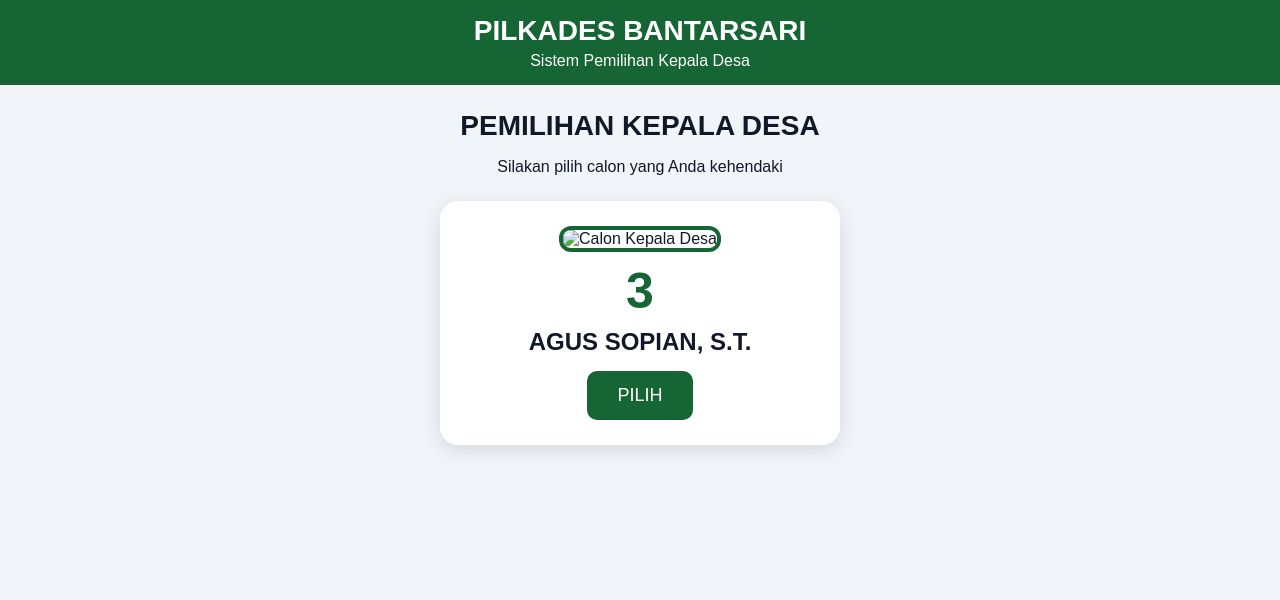
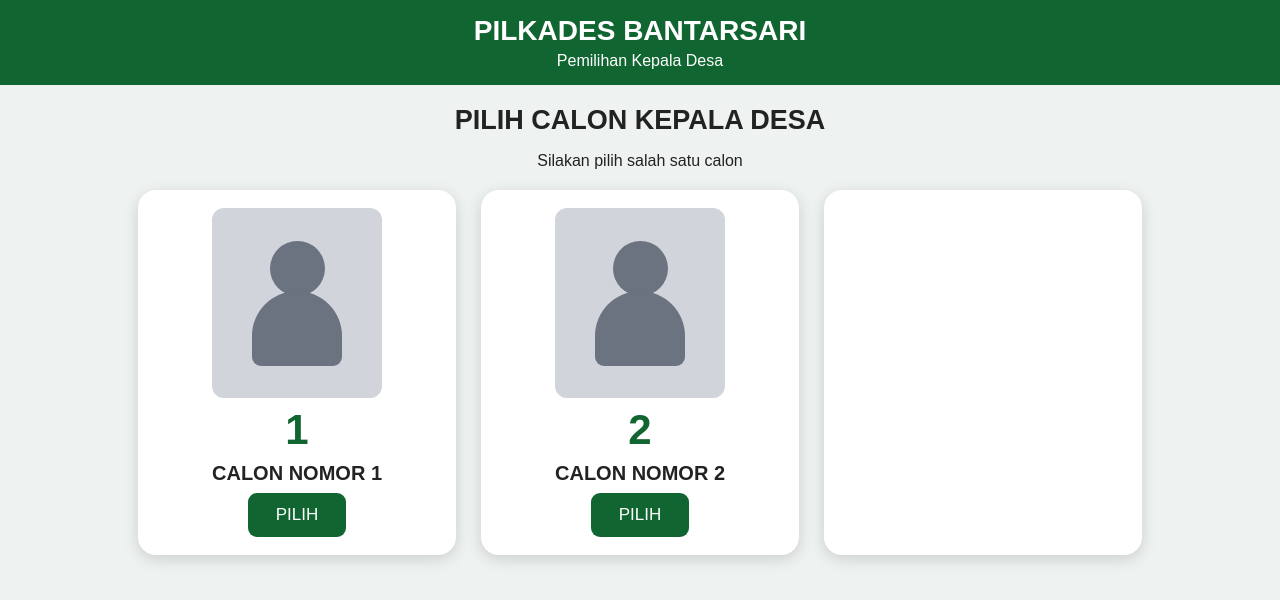
Before and after one commit to agussopian87-droid/Bantarsari03, a plain HTML site: page index.html in a window 1280 px wide. Drawn offline with Linux system fonts and the light colour scheme.

Commit message:
index v5.html

```diff
--- a/index.html
+++ b/index.html
@@ -13,15 +13,15 @@
 body {
     margin: 0;
     font-family: Arial, sans-serif;
-    background: #f1f5f9;
-    color: #111827;
+    background: #eef2f1;
+    color: #222;
 }
 
 .header {
-    background: #166534;
+    background: #116530;
     color: white;
-    padding: 15px 25px;
     text-align: center;
+    padding: 15px;
 }
 
 .header h1 {
@@ -34,72 +34,119 @@ body {
 }
 
 .container {
-    max-width: 900px;
+    padding: 20px;
+    max-width: 1100px;
     margin: auto;
-    padding: 25px;
 }
 
-.title {
+.judul {
     text-align: center;
-    margin-bottom: 25px;
+    margin-bottom: 20px;
 }
 
-.title h2 {
+.judul h2 {
     margin: 0;
-    font-size: 28px;
+    font-size: 27px;
 }
 
-.candidate {
+.calon-container {
+    display: flex;
+    justify-content: center;
+    gap: 25px;
+}
+
+.calon {
+    width: 30%;
+    min-width: 220px;
     background: white;
     border-radius: 18px;
-    padding: 25px;
-    max-width: 400px;
-    margin: auto;
+    padding: 18px;
     text-align: center;
-    box-shadow: 0 5px 20px rgba(0,0,0,0.12);
+    box-shadow: 0 4px 15px rgba(0,0,0,.15);
     cursor: pointer;
+    transition: .2s;
 }
 
-.candidate:hover {
-    transform: scale(1.02);
+.calon:hover {
+    transform: scale(1.03);
 }
 
-.photo {
-    width: 220px;
-    height: 260px;
+.foto {
+    width: 170px;
+    height: 190px;
     object-fit: cover;
     border-radius: 12px;
-    border: 4px solid #166534;
+    border: 3px solid #116530;
 }
 
-.number {
-    font-size: 50px;
-    font-weight: bold;
-    color: #166534;
-    margin-top: 10px;
+/* SILUET */
+.siluet {
+    width: 170px;
+    height: 190px;
+    border-radius: 12px;
+    background: #d1d5db;
+    display: flex;
+    justify-content: center;
+    align-items: center;
+    margin: auto;
 }
 
-.name {
-    font-size: 24px;
-    font-weight: bold;
-    margin: 8px 0 15px;
+.siluet-icon {
+    width: 90px;
+    height: 125px;
+    position: relative;
 }
 
-.button {
-    background: #166534;
-    color: white;
-    border: none;
-    padding: 14px 30px;
-    border-radius: 10px;
-    font-size: 18px;
-    cursor: pointer;
+.siluet-icon::before {
+    content: "";
+    position: absolute;
+    width: 55px;
+    height: 55px;
+    background: #6b7280;
+    border-radius: 50%;
+    top: 0;
+    left: 18px;
 }
 
+.siluet-icon::after {
+    content: "";
+    position: absolute;
+    width: 90px;
+    height: 75px;
+    background: #6b7280;
+    border-radius: 50px 50px 10px 10px;
+    bottom: 0;
+    left: 0;
+}
+
+.nomor {
+    font-size: 42px;
+    font-weight: bold;
+    color: #116530;
+    margin-top: 8px;
+}
+
+.nama {
+    font-size: 20px;
+    font-weight: bold;
+    margin: 8px;
+}
+
+.pilih {
+    background: #116530;
+    color: white;
+    border: 0;
+    padding: 12px 28px;
+    border-radius: 9px;
+    font-size: 17px;
+}
+
+/* MODAL */
 .modal {
     display: none;
     position: fixed;
     inset: 0;
-    background: rgba(0,0,0,0.65);
+    background: rgba(0,0,0,.65);
     justify-content: center;
     align-items: center;
     padding: 20px;
@@ -107,10 +154,10 @@ body {
 
 .modal-box {
     background: white;
+    width: 100%;
+    max-width: 430px;
     padding: 30px;
     border-radius: 18px;
-    max-width: 450px;
-    width: 100%;
     text-align: center;
 }
 
@@ -118,7 +165,7 @@ body {
     margin-top: 0;
 }
 
-.btn-row {
+.btn-container {
     display: flex;
     gap: 12px;
     justify-content: center;
@@ -126,44 +173,55 @@ body {
 }
 
 .btn {
+    border: 0;
     padding: 13px 22px;
     border-radius: 9px;
-    border: none;
     font-size: 16px;
-    cursor: pointer;
 }
 
-.repeat {
-    background: #e5e7eb;
+.ulangi {
+    background: #ddd;
 }
 
-.confirm {
-    background: #166534;
+.ya {
+    background: #116530;
     color: white;
 }
 
-.success {
-    color: #166534;
+.berhasil {
+    color: #116530;
     font-size: 22px;
     font-weight: bold;
 }
 
+/* MODE PORTRAIT */
 @media (orientation: portrait) {
-    .landscape-warning {
+
+    .portrait-warning {
         display: flex;
+    }
+
+    .calon-container {
+        flex-direction: column;
+        align-items: center;
+    }
+
+    .calon {
+        width: 90%;
     }
 }
 
 @media (orientation: landscape) {
-    .landscape-warning {
+    .portrait-warning {
         display: none;
     }
 }
 
-.landscape-warning {
+.portrait-warning {
+    display: none;
     position: fixed;
+    z-index: 9999;
     inset: 0;
-    z-index: 9999;
     background: #111827;
     color: white;
     align-items: center;
@@ -184,150 +242,74 @@ body {
 
 <body>
 
-<div class="landscape-warning">
+<!-- PERINGATAN HP HARUS LANDSCAPE -->
+<div class="portrait-warning">
     <div class="warning-box">
-        <h2>Silakan Putar HP</h2>
+        <h2>PUTAR HP ANDA</h2>
         <p>
-            Sistem pemilihan dirancang menggunakan posisi
-            layar <b>LANDSCAPE</b>.
+            Sistem pemilihan menggunakan posisi
+            <b>LANDSCAPE</b>.
         </p>
-        <p>Putar HP Anda ke posisi mendatar.</p>
+        <p>Silakan putar HP ke posisi mendatar.</p>
     </div>
 </div>
 
-<div class="header">
+<header class="header">
     <h1>PILKADES BANTARSARI</h1>
-    <p>Sistem Pemilihan Kepala Desa</p>
-</div>
+    <p>Pemilihan Kepala Desa</p>
+</header>
 
 <div class="container">
 
-    <div class="title">
-        <h2>PEMILIHAN KEPALA DESA</h2>
-        <p>Silakan pilih calon yang Anda kehendaki</p>
+    <div class="judul">
+        <h2>PILIH CALON KEPALA DESA</h2>
+        <p>Silakan pilih salah satu calon</p>
     </div>
 
-    <div class="candidate" onclick="openConfirm()">
+    <div class="calon-container">
 
-        <!-- FOTO CALON -->
-        <img
-            src="file_00000000fb90820b81ffa0bf95981807.png"
-            class="photo"
-            alt="Calon Kepala Desa">
+        <!-- CALON 1 -->
+        <div class="calon" onclick="pilihCalon(1, 'CALON NOMOR 1')">
 
-        <div class="number">3</div>
+            <div class="siluet">
+                <div class="siluet-icon"></div>
+            </div>
 
-        <div class="name">
-            AGUS SOPIAN, S.T.
-        </div>
+            <div class="nomor">1</div>
 
-        <button class="button">
-            PILIH
-        </button>
+            <div class="nama">
+                CALON NOMOR 1
+            </div>
 
-    </div>
-
-</div>
-
-<!-- MODAL KONFIRMASI -->
-<div class="modal" id="confirmModal">
-
-    <div class="modal-box">
-
-        <h2>Konfirmasi Pilihan</h2>
-
-        <p>Anda memilih:</p>
-
-        <h3>NOMOR 3</h3>
-
-        <p>
-            <b>AGUS SOPIAN, S.T.</b>
-        </p>
-
-        <p>
-            Apakah Anda yakin dengan pilihan Anda?
-        </p>
-
-        <div class="btn-row">
-
-            <button
-                class="btn repeat"
-                onclick="closeConfirm()">
-                ↩ ULANGI
-            </button>
-
-            <button
-                class="btn confirm"
-                onclick="saveVote()">
-                ✓ YA, PILIH
+            <button class="pilih">
+                PILIH
             </button>
 
         </div>
 
-    </div>
 
-</div>
+        <!-- CALON 2 -->
+        <div class="calon" onclick="pilihCalon(2, 'CALON NOMOR 2')">
 
-<!-- MODAL BERHASIL -->
-<div class="modal" id="successModal">
+            <div class="siluet">
+                <div class="siluet-icon"></div>
+            </div>
 
-    <div class="modal-box">
+            <div class="nomor">2</div>
 
-        <h2>✓ SUARA TERSIMPAN</h2>
+            <div class="nama">
+                CALON NOMOR 2
+            </div>
 
-        <p class="success">
-            Pilihan Anda telah tercatat.
-        </p>
+            <button class="pilih">
+                PILIH
+            </button>
 
-        <p>
-            Nomor calon: <b>3</b>
-        </p>
+        </div>
 
-        <p>
-            AGUS SOPIAN, S.T.
-        </p>
 
-        <p>
-            <small>SIMULASI / PROTOTYPE</small>
-        </p>
+        <!-- CALON 3 -->
+        <div class="calon" onclick="pilihCalon(3, 'AGUS SOPIAN, S.T.')">
 
-        <button
-            class="button"
-            onclick="location.reload()">
-            SELESAI
-        </button>
-
-    </div>
-
-</div>
-
-<script>
-
-function openConfirm() {
-    document.getElementById("confirmModal").style.display = "flex";
-}
-
-function closeConfirm() {
-    document.getElementById("confirmModal").style.display = "none";
-}
-
-function saveVote() {
-
-    localStorage.setItem(
-        "pilkades_bantarsari_vote",
-        JSON.stringify({
-            nomor: 3,
-            nama: "AGUS SOPIAN, S.T.",
-            waktu: new Date().toISOString()
-        })
-    );
-
-    document.getElementById("confirmModal").style.display = "none";
-
-    document.getElementById("successModal").style.display = "flex";
-}
-
-</script>
-
-</body>
-</html>
+            <img
+                src="file_000
```
